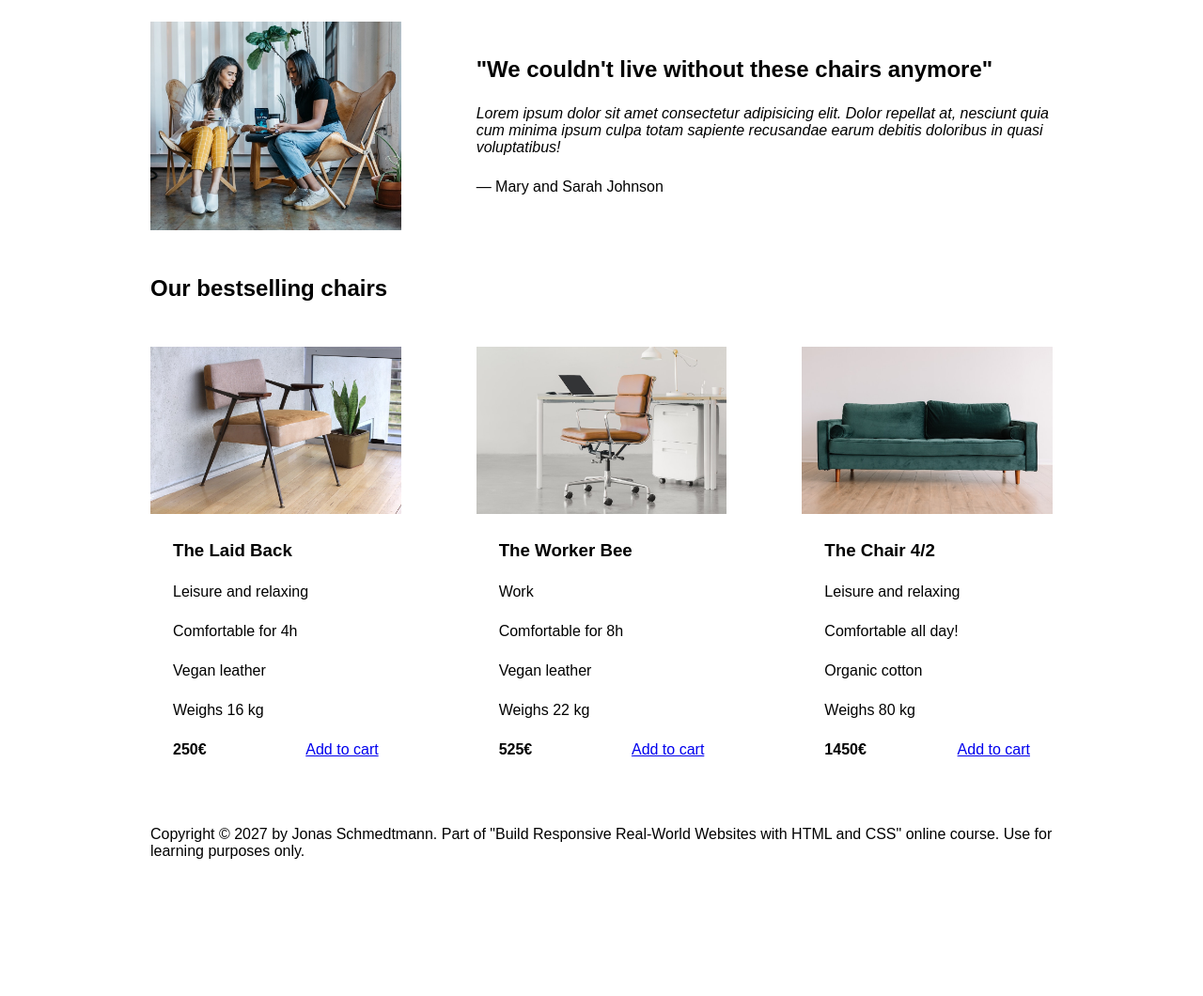
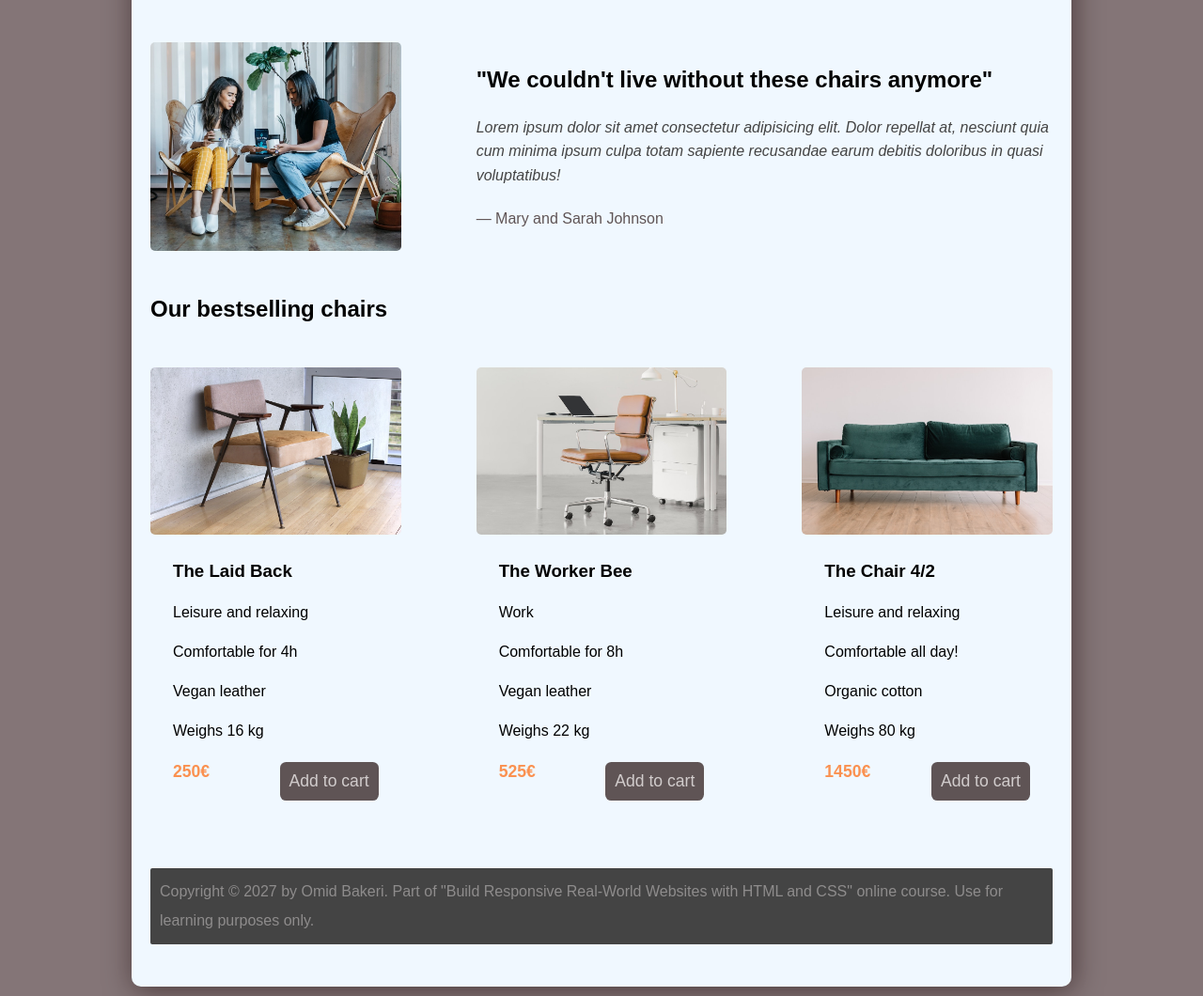
Before and after one commit to omid-bakeri/Chair-Shop-Web-Page, a plain HTML site: page index.html in a window 1280 px wide. Shown: the part 780-1840 px from the top of the page at 94% size. Before the commit the page ends 1743 px from the top, so only its background shows below. Drawn offline with Linux system fonts and the light colour scheme.

Commit message:
file updated

```diff
--- a/index.html
+++ b/index.html
@@ -6,7 +6,7 @@
     <meta name="viewport" content="width=device-width, initial-scale=1.0" />
 
     <link rel="stylesheet" href="style.css" />
-    <title>Lisbon Chair Shop</title>
+    <title>Tehran Chair Shop</title>
   </head>
   <body>
     <div class="container">
@@ -80,8 +80,6 @@
               <h3>The Laid Back</h3>
               <ul class="chair-details">
                 <li>
-                  <!-- Span is a generic INLINE text element, it doesn't have any
-                  meaning. It's like a div element, but inline -->
                   <span>Leisure and relaxing</span>
                 </li>
                 <li>
@@ -154,7 +152,7 @@
       </section>
 
       <footer>
-        Copyright &copy; 2027 by Jonas Schmedtmann. Part of "Build Responsive
+        Copyright &copy; 2027 by Omid Bakeri. Part of "Build Responsive
         Real-World Websites with HTML and CSS" online course. Use for learning
         purposes only.
       </footer>
--- a/style.css
+++ b/style.css
@@ -17,11 +17,18 @@ FONT SIZE SYSTEM (px)
 /* ------------------------ */
 body {
   font-family: sans-serif;
+  background-color: #847577;
 }
 
 .container {
-  width: 960px;
+  background-color: aliceblue;
+  border-radius: 10px;
+  width: 1000px;
   margin: 0 auto;
+  box-shadow: 2px 4px 30px rgba(22, 2, 2, 0.519);
+  padding: 20px;
+  margin-top: 10px;
+  margin-bottom: 10px;
 }
 
 header,
@@ -40,13 +47,28 @@ h2 {
   column-gap: 80px;
 }
 .features-title {
+  color: #252525;
   margin-bottom: 10px;
+  line-height: 10px;
+  font-weight: 600;
 }
 .features-text {
+  color: #444;
   line-height: 1.8rem;
   text-justify: inter-word;
 }
-
+.btn--big {
+  background-color: #847577;
+  color: rgb(213, 214, 215);
+  padding: 14px;
+  text-decoration: none;
+  border-radius: 10px;
+  border: 2px solid #847577;
+}
+.btn--big:hover {
+  background-color: #5f5455;
+  transition: 0.6s ease;
+}
 /* ------------------------ */
 /* COMPONENT STYLES */
 /* ------------------------ */
@@ -70,9 +92,11 @@ h1 {
 
 .header-text {
   margin-bottom: 24px;
+  line-height: 1.8rem;
 }
 
 img {
+  border-radius: 5px;
   width: 100%;
 }
 
@@ -92,6 +116,11 @@ img {
 .testimonial-text {
   font-style: italic;
   margin-bottom: 24px;
+  line-height: 1.6rem;
+  color: #444;
+}
+.testimonial-author {
+  color: #5f5455;
 }
 
 .chair-box {
@@ -119,6 +148,23 @@ h3 {
 }
 
 .chair-price {
+  color: rgba(255, 98, 0, 0.688);
   display: flex;
+  font-size: 1.1rem;
   justify-content: space-between;
 }
+.btn--small {
+  color: #d1cccc;
+  text-decoration: none;
+  padding: 10px;
+  background-color: #5f5455;
+  border-radius: 0.4rem;
+}
+footer {
+  background-color: #444;
+  color: #8e8c8c;
+  padding: 10px;
+  line-height: 1.9rem;
+  border-radius: 2px;
+  margin-bottom: 25px;
+}
```
